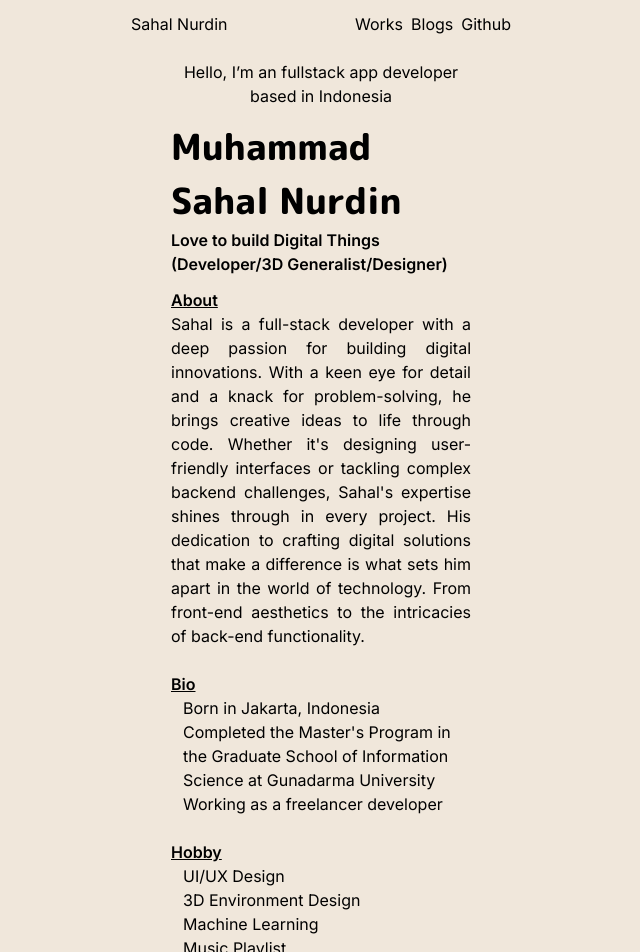
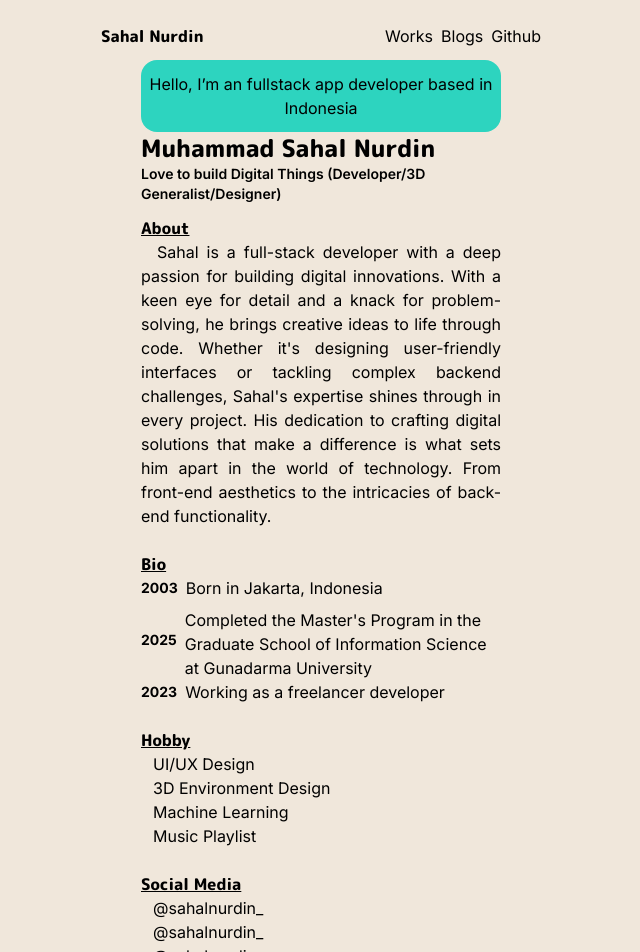
Before and after one commit to SahalN/sahaln-portfolio, a Next.js app: page / in a window 1280 px wide. Shown: the top 952 px of the page, without its empty margins (319-959 px from the left). Built offline with nearby package versions, Linux system fonts and the light colour scheme.

Commit message:
Change some styling

```diff
--- a/app/layout.jsx
+++ b/app/layout.jsx
@@ -10,7 +10,7 @@ export default function RootLayout({ children }) {
       <html
         lang='en'
         className={`${inter.variable} ${mplusrounded1c.variable}`}>
-        <body className='flex flex-col min-h-screen py-3 px-4 sm:px-36 md:px-56 xl:px-[450px] bg-[#F0E7DB]'>
+        <body className='flex flex-col min-h-screen py-3 px-4 sm:px-36 md:px-56 xl:px-[420px] bg-[#F0E7DB]'>
           <header>
             <NavBar />
           </header>
--- a/app/page.jsx
+++ b/app/page.jsx
@@ -6,17 +6,17 @@ export default function HomePage() {
   return (
     <>
       <div>
-        <p className='py-3 text-center'>
+        <p className='py-3 text-center bg-teal-400 rounded-2xl'>
           Hello, I’m an fullstack app developer based in Indonesia
         </p>
       </div>
       <Heading>Muhammad Sahal Nurdin</Heading>
-      <p className='font-semibold text-left'>
+      <p className='text-sm font-semibold text-left'>
         Love to build Digital Things (Developer/3D Generalist/Designer)
       </p>
       <div className='py-3'>
-        <h2 className='font-semibold underline'>About</h2>
-        <p className='text-justify'>
+        <h2 className='font-semibold underline font-mplusrounded1c'>About</h2>
+        <p className='font-normal text-justify indent-4'>
           Sahal is a full-stack developer with a deep passion for building
           digital innovations. With a keen eye for detail and a knack for
           problem-solving, he brings creative ideas to life through code.
@@ -28,18 +28,29 @@ export default function HomePage() {
         </p>
       </div>
       <div className='py-3 '>
-        <h2 className='font-semibold underline'>Bio</h2>
-        <ul className='pl-3'>
-          <li>Born in Jakarta, Indonesia</li>
-          <li>
-            Completed the Master's Program in the Graduate School of Information
-            Science at Gunadarma University{" "}
-          </li>
-          <li>Working as a freelancer developer</li>
-        </ul>
+        <h2 className='font-bold underline font-mplusrounded1c'>Bio</h2>
+        <div className='flex space-x-2'>
+          <span className='my-auto text-sm font-bold'>2003</span>
+          <div>Born in Jakarta, Indonesia</div>
+        </div>
+        <div>
+          <div className='flex space-x-2'>
+            <span className='my-auto text-sm font-bold'>2025</span>
+            <div className='mt-2'>
+              Completed the Master's Program in the Graduate School of
+              Information Science at Gunadarma University
+            </div>
+          </div>
+        </div>
+        <div>
+          <div className='flex space-x-2'>
+            <span className='my-auto text-sm font-bold'>2023</span>
+            <div>Working as a freelancer developer</div>
+          </div>
+        </div>
       </div>
       <div className='py-3 '>
-        <h2 className='font-semibold underline'>Hobby</h2>
+        <h2 className='font-bold underline font-mplusrounded1c'>Hobby</h2>
         <ul className='pl-3'>
           <li>UI/UX Design</li>
           <li>3D Environment Design</li>
@@ -48,7 +59,9 @@ export default function HomePage() {
         </ul>
       </div>
       <div className='py-3 '>
-        <h2 className='font-semibold underline'>Social Media</h2>
+        <h2 className='font-bold underline font-mplusrounded1c'>
+          Social Media
+        </h2>
         <ul className='pl-3'>
           <li>@sahalnurdin_</li>
           <li>@sahalnurdin_</li>
@@ -56,11 +69,11 @@ export default function HomePage() {
           <li>@sahalnurdin_</li>
         </ul>
       </div>
-      <div className='py-3 font-semibold'>
+      <div className='py-3 font-bold font-mplusrounded1c'>
         <img src='' alt='' />
       </div>
       <div className='py-3 '>
-        <h2 className='font-semibold underline'>Blogs</h2>
+        <h2 className='font-bold underline font-mplusrounded1c'>Blogs</h2>
         <p className='pb-3'>
           Join me on a behind-the-scenes coding journey. Weekly updates on
           projects, tutorials, and videos
--- a/components/Heading.jsx
+++ b/components/Heading.jsx
@@ -2,6 +2,6 @@
 
 export default function Heading({ children }) {
   return (
-    <h1 className='text-[36px] font-bold font-mplusrounded1c'>{children}</h1>
+    <h1 className='text-2xl font-extrabold font-mplusrounded1c '>{children}</h1>
   );
 }
--- a/components/Navbar.jsx
+++ b/components/Navbar.jsx
@@ -6,9 +6,9 @@ export default function NavBar() {
   return (
     <>
       <nav>
-        <ul className='flex gap-2'>
+        <ul className='flex gap-2 mt-3'>
           <li>
-            <Link href='/' className='hover:underline'>
+            <Link href='/' className='hover:underline font-mplusrounded1c'>
               Sahal Nurdin
             </Link>
           </li>
```
